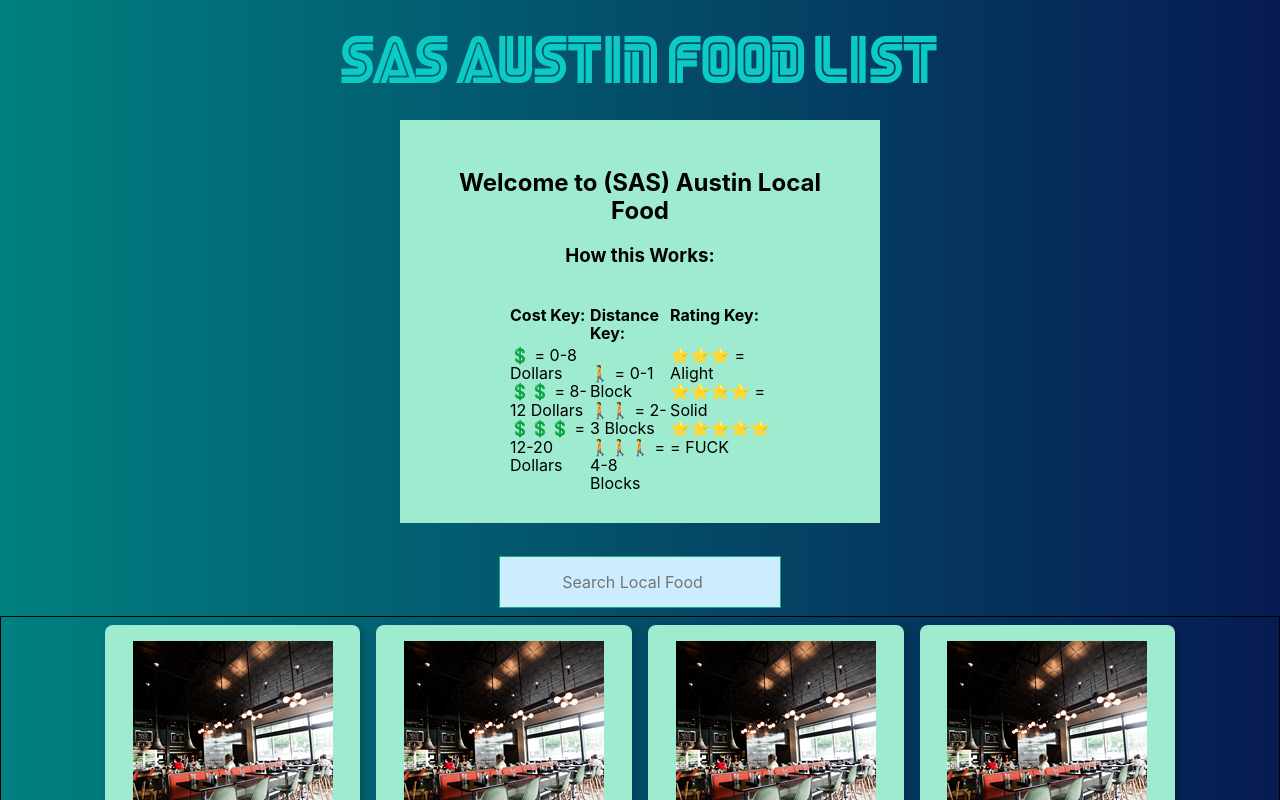
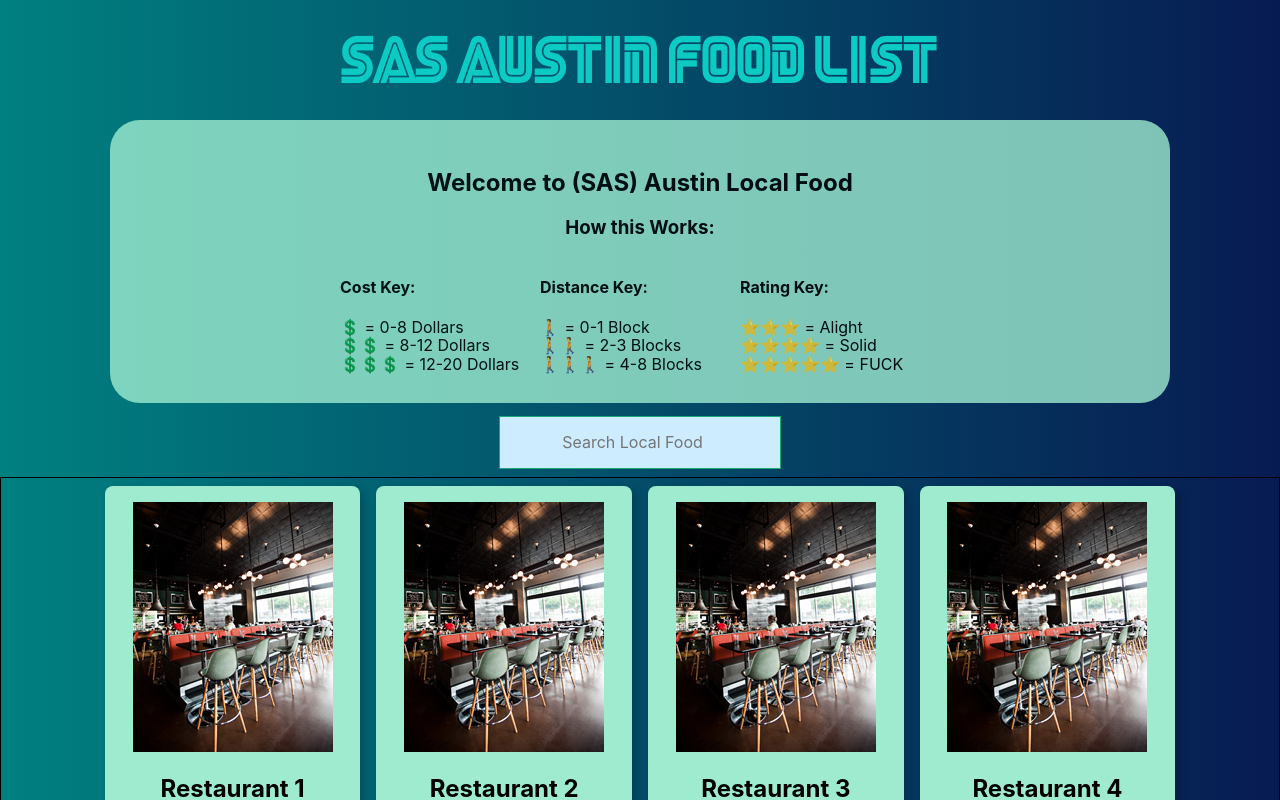
Before and after one commit to KrisStobbe/restaurant-ui, a React (Create React App) app: page / in a window 1280 px wide. Shown: the top 800 px of the page. Built offline with nearby package versions, Linux system fonts and the light colour scheme.

Commit message:
Updating CSS

```diff
--- a/src/Introduction.css
+++ b/src/Introduction.css
@@ -1,12 +1,19 @@
 /******* Class for the Intro Message ***********/
-.intro{
+.introWrap{
 	color: black;
 	text-align: center;
 	padding: 30px;
 	border-style: solid black;
-	margin-left: 400px;
-	margin-right: 400px;
-	margin-bottom: 25px;
+	margin-left: 110px;
+	margin-right: 110px;
+	margin-bottom: 5px;
+	opacity: 0.8;
+	border-radius: 30px;
+}
+
+.introWrap:hover {
+	opacity: 1;
+	animation: reverse;
 }
 /************* Creating Grid ***********/
 .container{
--- a/src/Introduction.js
+++ b/src/Introduction.js
@@ -4,7 +4,8 @@ import './Introduction.css';
 /*React Componenents can only return one thing, which is why I wrap the HTML in a DIV */
 const Introduction = () => {
 	return (
-	<div className = 'bg-light-green intro'>
+	<div className = ' introWrap bg-light-green intro'>
+		<div className='introColor'>
 		<h2> Welcome to (SAS) Austin Local Food</h2>
 			<div>
 				<h3>How this Works: </h3>
@@ -35,6 +36,7 @@ const Introduction = () => {
 						</div>
 					</div>
 			</div>
+			</div>
 	</div>
 	);
 }
```
